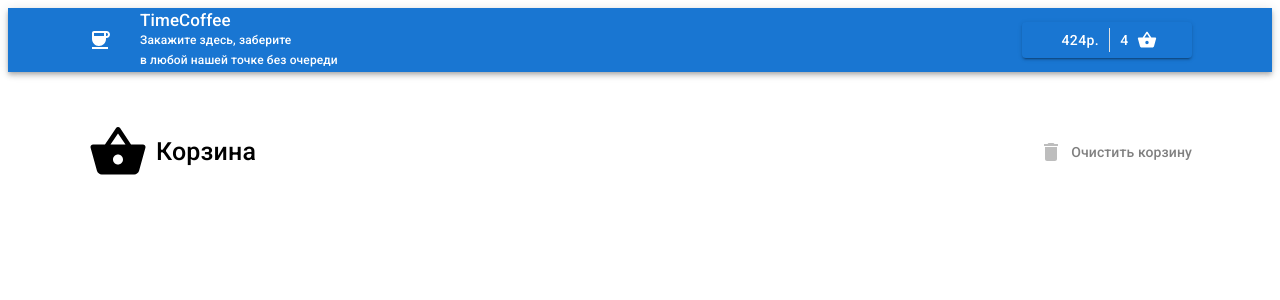
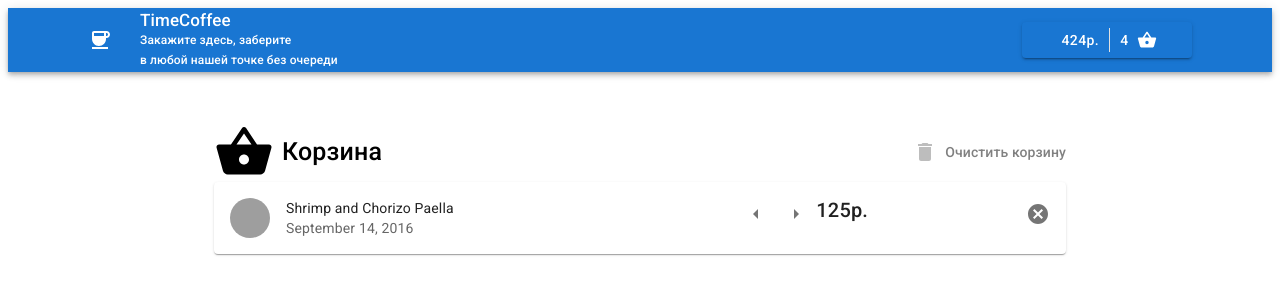
Before and after one commit to nikveiwer/TimeCoffee, a React (Create React App) app: page / in a window 1280 px wide. Shown: the top 300 px of the page. Built offline with nearby package versions, Linux system fonts and the light colour scheme; grey boxes are pictures that could not be loaded.

Commit message:
with half of basket card

```diff
--- a/src/components/basket/basket.js
+++ b/src/components/basket/basket.js
@@ -3,10 +3,20 @@ import Box from '@mui/material/Box';
 import ShoppingBasketIcon from '@mui/icons-material/ShoppingBasket';
 import Typography from '@mui/material/Typography';
 import DeleteIcon from '@mui/icons-material/Delete';
+import Stack from '@mui/material/Stack';
+
+import Card from '@mui/material/Card';
+import CardMedia from '@mui/material/CardMedia';
+import CardHeader from '@mui/material/CardHeader';
+import Avatar from '@mui/material/Avatar';
+import IconButton, { IconButtonProps } from '@mui/material/IconButton';
+import CancelIcon from '@mui/icons-material/Cancel';
+import ArrowLeftIcon from '@mui/icons-material/ArrowLeft';
+import ArrowRightIcon from '@mui/icons-material/ArrowRight';
 
 const Basket = () => {
     return (
-        <Container>
+        <Container maxWidth={"md"}>
             <Box
                 sx={{
                     display: 'flex',
@@ -40,6 +50,52 @@ const Basket = () => {
                     </Typography>
                 </Box>
             </Box>
+
+            <Stack spacing={2}>
+
+                    <Card sx={{"width": "100%"}}>
+                        {/* <CardMedia component="img" height="50" width={50} src={"https://img.freepik.com/premium-photo/ice-cappuccino-cool-beverage-cafe-view_6351-1562.jpg"} alt="coffee cap" /> */}
+                        <CardHeader
+                            avatar={
+                            <Avatar src={"https://img.freepik.com/premium-photo/ice-cappuccino-cool-beverage-cafe-view_6351-1562.jpg"} aria-label="basketCard">
+                            </Avatar>
+                            }
+                            action={
+                                <Box sx={{
+                                    display: "flex",
+                                    justifyContent: "space-between"
+                                }}>
+
+                                    <Box sx={{
+                                        display: "flex",
+                                        justifyContent: "space-between"
+                                    }}>
+                                        <IconButton aria-label="mines">
+                                            <ArrowLeftIcon/>
+                                        </IconButton>
+                                        <IconButton aria-label="plus">
+                                            <ArrowRightIcon/>
+                                        </IconButton>
+                                    </Box>
+
+                                    <Typography mr={"150px"} fontSize={'20px'} variant="h6" component="h3">
+                                        125p.
+                                    </Typography>
+                                    <IconButton aria-label="delete">
+                                        <CancelIcon></CancelIcon>
+                                    </IconButton>
+                                </Box>
+                            }
+                            title="Shrimp and Chorizo Paella"
+                            subheader="September 14, 2016"
+                            sx={{
+                                fontSize: "30px"
+                            }}
+                        />
+
+                    </Card>
+
+            </Stack>
         </Container>
     );
 };
```
